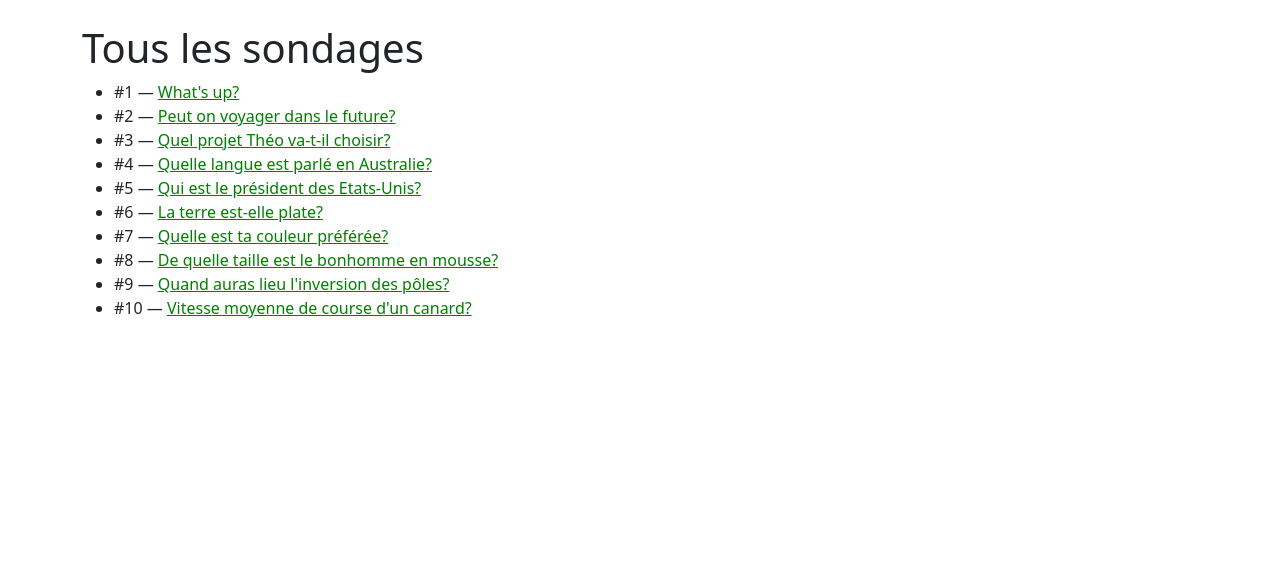
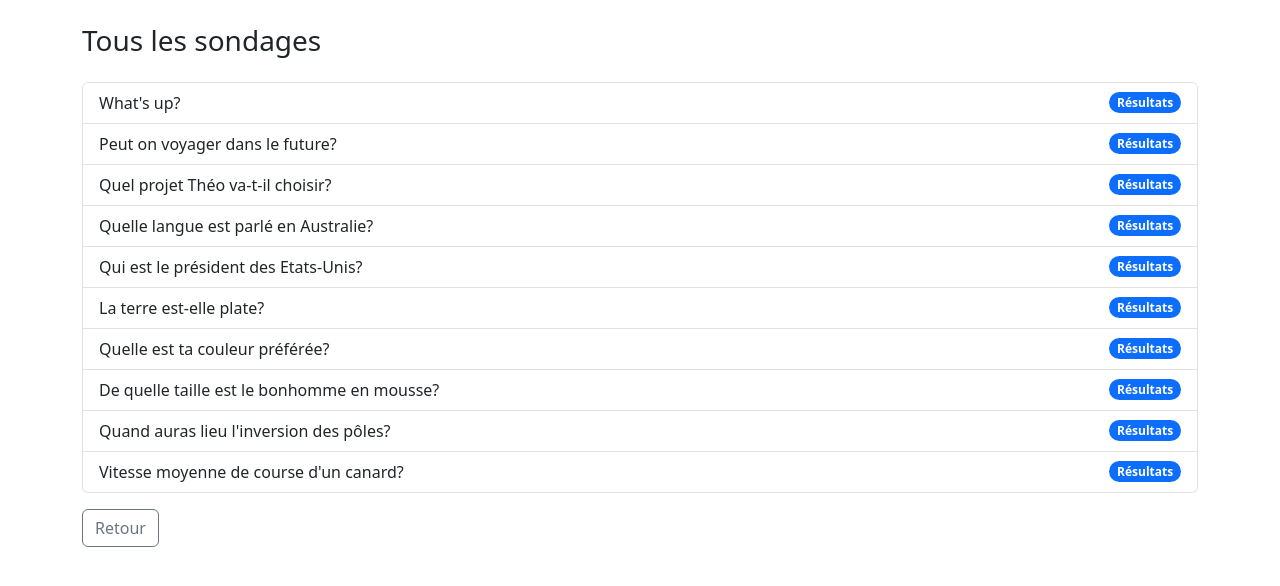
Before and after one commit to john7440/Django-mysite, a Django app: page /polls/all/ in a window 1280 px wide. Shown: the part 56-642 px from the top of the page. Run offline with Django 5.2, Linux system fonts and the light colour scheme; data comes from the database, SQL or seed files in the repository.

Commit message:
améliorations visuelles avec bootstrap

```diff
--- a/polls/templates/polls/all.html
+++ b/polls/templates/polls/all.html
@@ -1,15 +1,15 @@
 {% extends 'base.html' %}
-
 {% block title %}Tous les sondages{% endblock %}
-
 {% block main %}
-<h1>Tous les sondages</h1>
-<ul>
+<h1 class="h3 mb-4">Tous les sondages</h1>
+<div class="list-group">
 {% for question in questions %}
-    <li>
-        #{{ question.id }} —
-        <a href="{% url 'polls:detail' question.id %}">{{ question.question_text }}</a>
-    </li>
+    <a href="{% url 'polls:frequency' question.id %}"
+       class="list-group-item list-group-item-action  d-flex justify-content-between align-items-center">
+        <span>{{ question.question_text }}</span>
+        <span class="badge bg-primary rounded-pill">Résultats</span>
+    </a>
 {% endfor %}
-</ul>
+</div>
+<a href="{% url 'polls:index' %}" class="btn btn-outline-secondary mt-3">Retour</a>
 {% endblock %}
```
